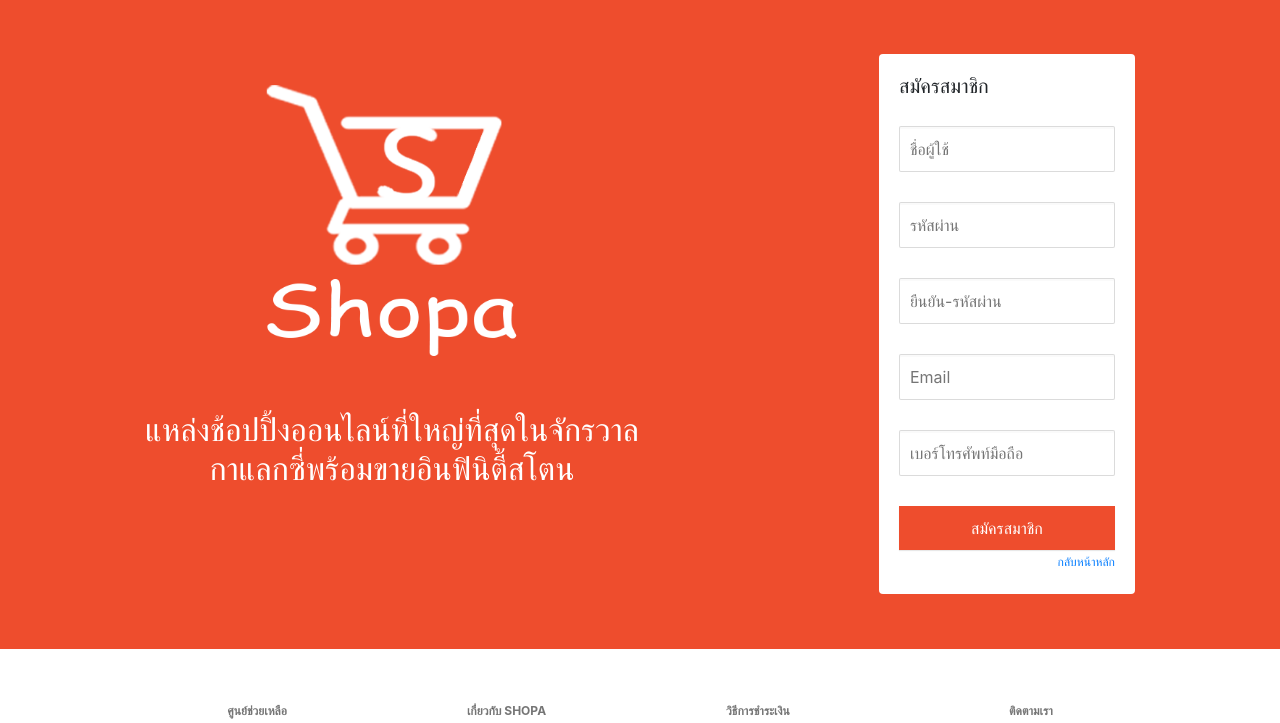
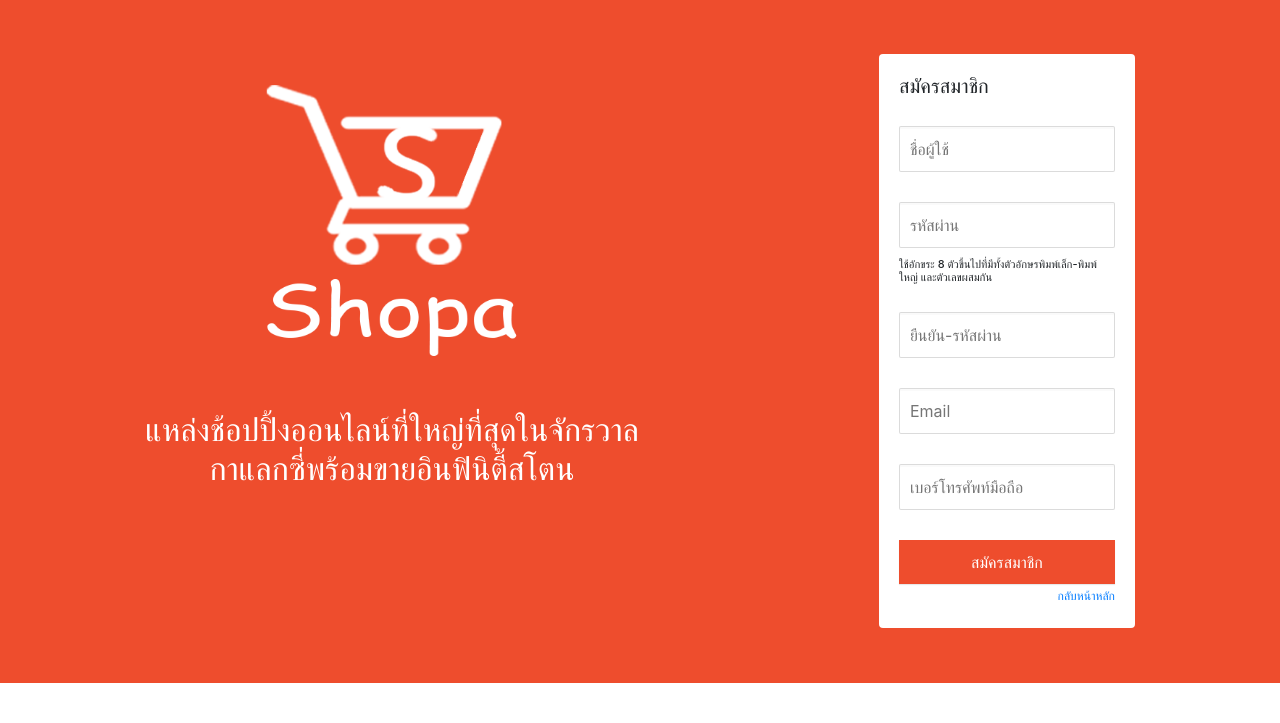
Before and after one commit to JustinzDev/shopaaaaa, a PHP site: page /register in a window 1280 px wide. Shown: the part 90-813 px from the top of the page. Run offline with PHP 8.4, Linux system fonts and the light colour scheme; some libraries are stand-ins or nearby versions.

Commit message:
เพิ่มข้อความใต้password

```diff
--- a/register.php
+++ b/register.php
@@ -47,6 +47,7 @@
                         <h5>สมัครสมาชิก</h5>
                         <input type="text" name="uname" pattern="[A-z0-9]{1,24}" placeholder="ชื่อผู้ใช้" require><br>
                         <input id="password1" type="password" name="pw1" pattern="^(?=.*\d)(?=.*[a-z])(?=.*[A-Z])(?=.*[a-zA-Z]).{8,}$" placeholder="รหัสผ่าน" require> <br>
+                        <h6 style="font-size: 11px">ใช้อักขระ 8 ตัวขึ้นไปที่มีทั้งตัวอักษรพิมพ์เล็ก-พิมพ์ใหญ่ และตัวเลขผสมกัน</h6>
                         <input id="password2" type="password" name="pw2" pattern="^(?=.*\d)(?=.*[a-z])(?=.*[A-Z])(?=.*[a-zA-Z]).{8,}$" placeholder="ยืนยัน-รหัสผ่าน" require> <br>
                         <span id='message'></span>
                         <input type="email" name="uemail" pattern="^[\w-\.]+@([\w-]+\.)+[\w-]{2,4}$" placeholder="Email" require><br>
```
Also changed, not shown: assets/css/login.css (line endings or trailing spaces).
